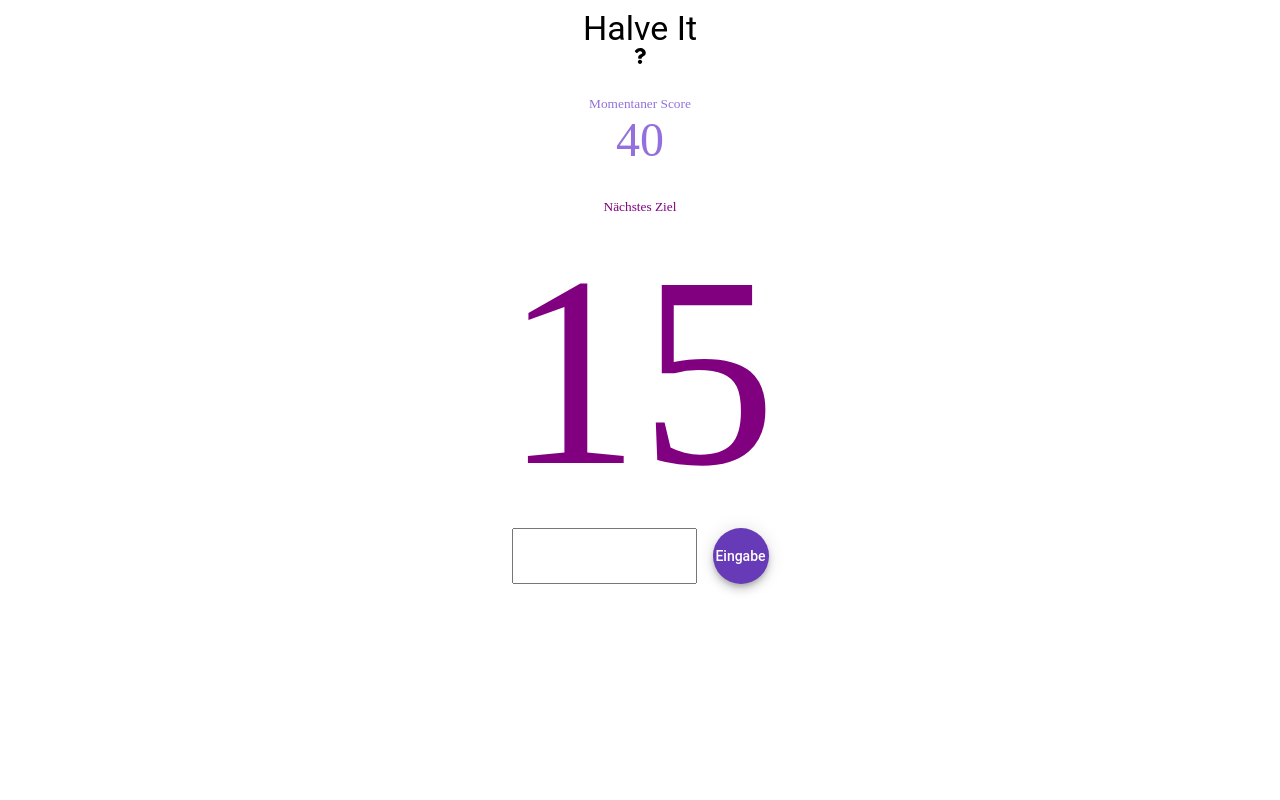
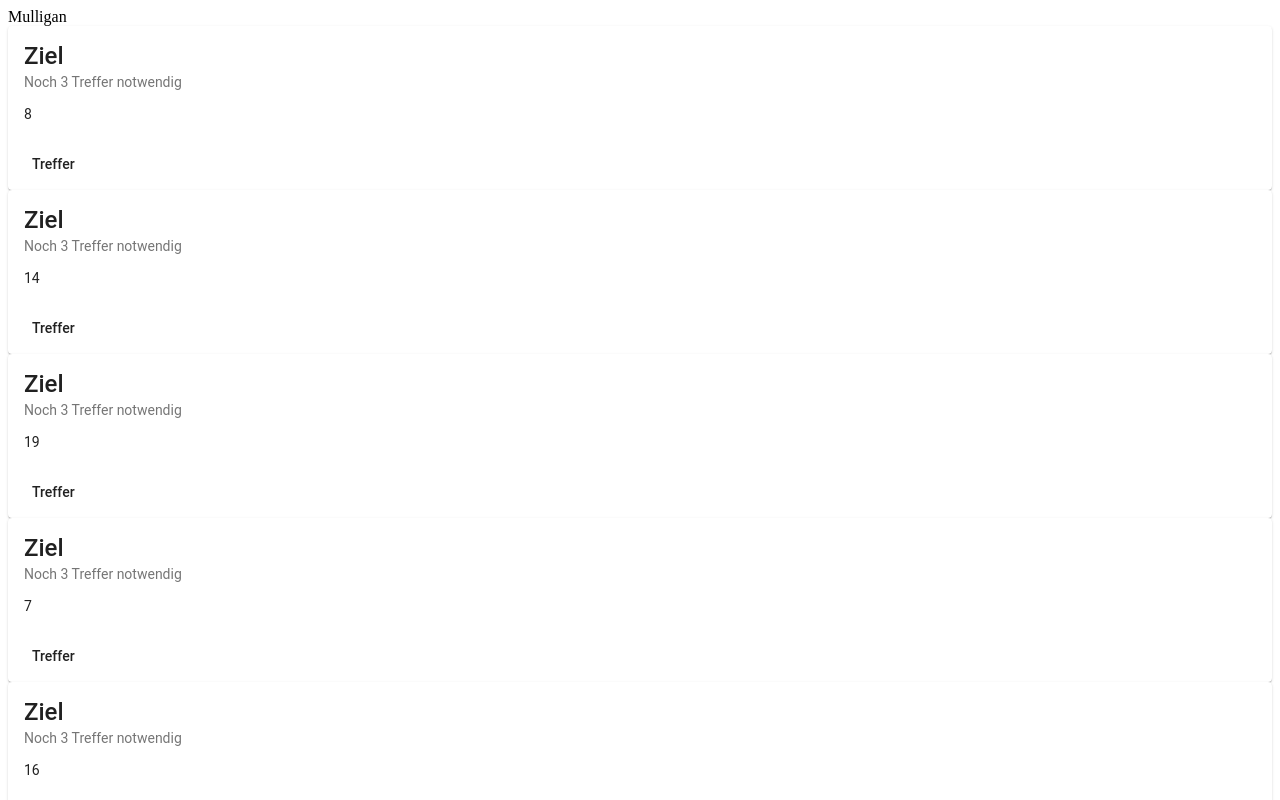
Before and after one commit to rehne93/web-dart-games, an Angular app: page /mulligan in a window 1280 px wide. Shown: the top 800 px of the page. Built offline with nearby package versions, Linux system fonts and the light colour scheme.

Commit message:
Grundlegende Mulligan implementierung

```diff
--- a/src/app/app.component.html
+++ b/src/app/app.component.html
@@ -1 +1 @@
-<app-halveit></app-halveit>
+<router-outlet></router-outlet>
--- a/src/app/app.module.ts
+++ b/src/app/app.module.ts
@@ -3,6 +3,9 @@ import {NgModule} from '@angular/core';
 
 import {AppComponent} from './app.component';
 import {HalveitModule} from './halveit/halveit.module';
+import {AppRoutingModule} from './app-routing.module';
+import {MatSidenavModule} from '@angular/material/sidenav';
+import {MulliganModule} from './mulligan/mulligan.module';
 
 @NgModule({
   declarations: [
@@ -11,6 +14,9 @@ import {HalveitModule} from './halveit/halveit.module';
   imports: [
     BrowserModule,
     HalveitModule,
+    AppRoutingModule,
+    MatSidenavModule,
+    MulliganModule
   ],
   providers: [],
   bootstrap: [AppComponent]
--- a/src/app/halveit/halveit/halveit.component.html
+++ b/src/app/halveit/halveit/halveit.component.html
@@ -17,7 +17,7 @@
   </div>
   <!-- Buttons zum Spiel neustarten bzw. Score eingeben -->
   <div class="flex-center">
-    <input *ngIf="!finished" [class]="inputScore" [(ngModel)]="inputScore" (keyup.enter)="nextStep()">
+    <input type="number" *ngIf="!finished" [class]="inputScore" [(ngModel)]="inputScore" (keyup.enter)="nextStep()">
     <button *ngIf="!finished" (click)="nextStep()" mat-fab [color]="'primary'">Eingabe</button>
     <button *ngIf="finished" (click)="startNewGame()" mat-raised-button [color]="'warn'">Spiel neu starten</button>
   </div>
--- /dev/null
+++ b/src/app/mulligan/mulligan.service.ts
@@ -0,0 +1,26 @@
+import {Injectable} from '@angular/core';
+
+@Injectable({
+  providedIn: 'root'
+})
+export class MulliganService {
+
+  currentNumbers: number[] = [];
+
+
+  constructor() {
+  }
+
+
+  public insertNumber(num: number) {
+    this.currentNumbers.push(num);
+  }
+
+  public numberUsed(num: number): boolean {
+    return this.currentNumbers.indexOf(num) !== -1;
+  }
+
+  public resetNumbers() {
+    this.currentNumbers = [];
+  }
+}
--- /dev/null
+++ b/src/app/mulligan/mulligan/mulligan.component.html
@@ -0,0 +1,8 @@
+Mulligan
+
+<app-number-field></app-number-field>
+<app-number-field></app-number-field>
+<app-number-field></app-number-field>
+<app-number-field></app-number-field>
+<app-number-field></app-number-field>
+<app-number-field></app-number-field>
--- /dev/null
+++ b/src/app/mulligan/mulligan/mulligan.component.ts
@@ -0,0 +1,15 @@
+import { Component, OnInit } from '@angular/core';
+
+@Component({
+  selector: 'app-mulligan',
+  templateUrl: './mulligan.component.html',
+  styleUrls: ['./mulligan.component.css']
+})
+export class MulliganComponent implements OnInit {
+
+  constructor() { }
+
+  ngOnInit(): void {
+  }
+
+}
--- /dev/null
+++ b/src/app/mulligan/number-field/number-field.component.html
@@ -0,0 +1,14 @@
+<mat-card [style]="hitsNeccassary === 0 ? 'background:green' : ''">
+  <mat-card-title>
+    Ziel
+  </mat-card-title>
+  <mat-card-subtitle>
+    Noch {{this.hitsNeccassary}} Treffer notwendig
+  </mat-card-subtitle>
+  <mat-card-content>
+    {{this.targetNumber}}
+  </mat-card-content>
+  <mat-card-actions>
+    <button mat-button (click)="hitTarget()">Treffer</button>
+  </mat-card-actions>
+</mat-card>
--- /dev/null
+++ b/src/app/mulligan/number-field/number-field.component.ts
@@ -0,0 +1,42 @@
+import {Component, OnInit} from '@angular/core';
+import {MulliganService} from '../mulligan.service';
+
+@Component({
+  selector: 'app-number-field',
+  templateUrl: './number-field.component.html',
+  styleUrls: ['./number-field.component.css']
+})
+export class NumberFieldComponent implements OnInit {
+
+
+  /**
+   * Anzuvisierende Nummer
+   */
+  targetNumber: number = 0;
+
+
+  hitsNeccassary: number = 3;
+
+
+  constructor(public mulliganService: MulliganService) {
+  }
+
+  ngOnInit(): void {
+    const num = Math.floor(Math.random() * 20 + 1);
+    if (!this.mulliganService.numberUsed(num)) {
+      this.targetNumber = num;
+      this.mulliganService.insertNumber(this.targetNumber);
+      return;
+    } else {
+      this.ngOnInit();
+    }
+  }
+
+
+  hitTarget() {
+    if (this.hitsNeccassary !== 0) {
+      this.hitsNeccassary--;
+    }
+  }
+
+}
```
Also changed, not shown: src/app/app-routing.module.ts (added, +23 -0 lines), src/app/mulligan/mulligan.module.ts (added, +22 -0 lines), src/app/mulligan/mulligan/mulligan.component.css (added), src/app/mulligan/number-field/number-field.component.css (added).
